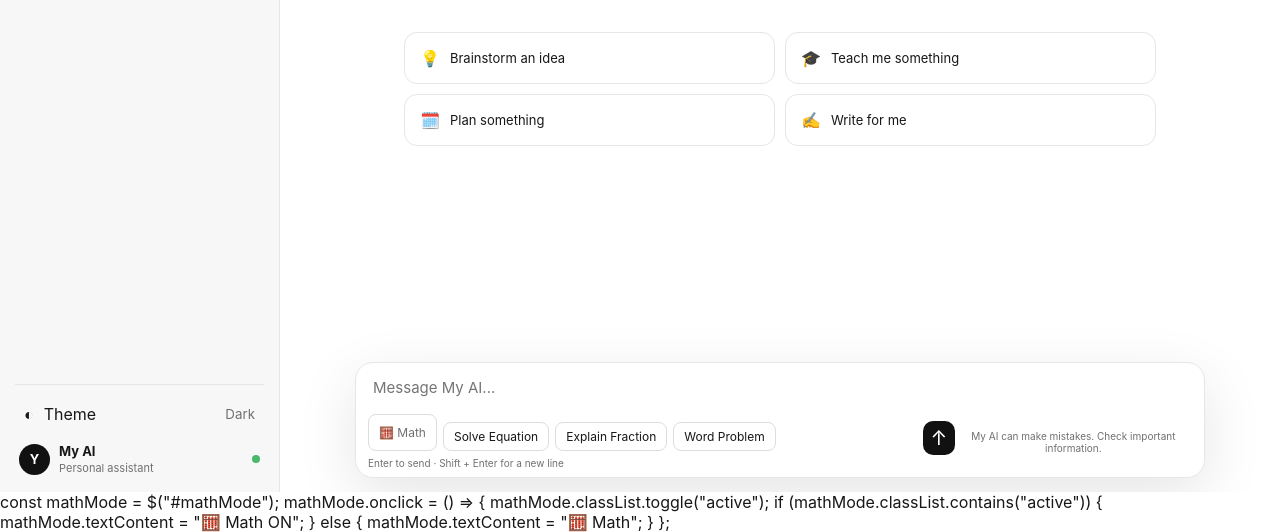
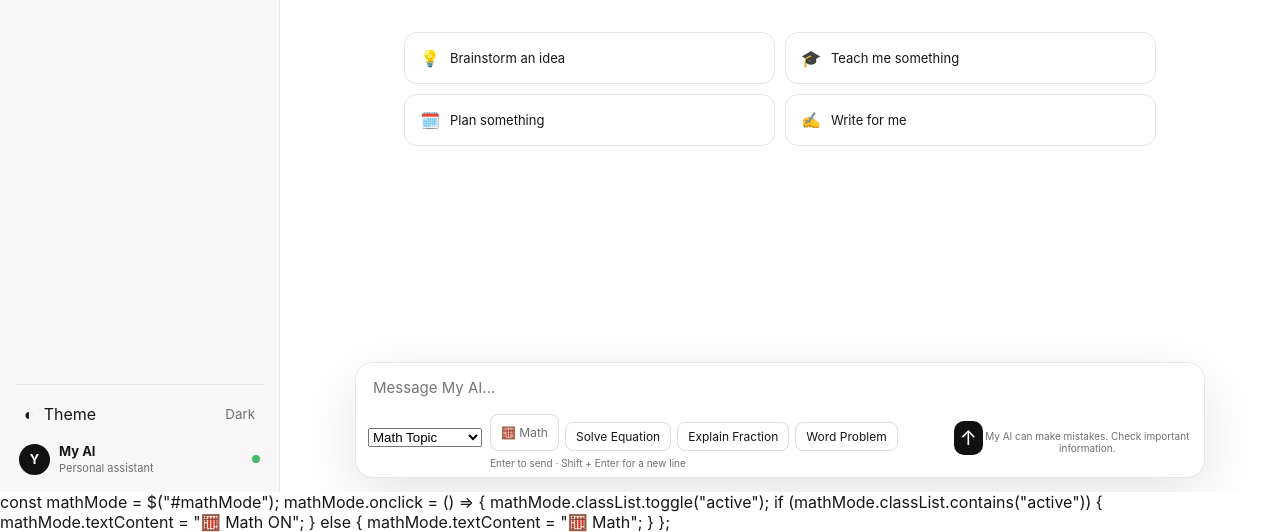
Before and after one commit to sebastiansabillon7-jpg/my-ai-pro, a website: page public/index.html in a window 1280 px wide. Shown: the part 308-840 px from the top of the page. Drawn offline with nearby package versions, Linux system fonts and the light colour scheme.

Commit message:
Update index.html

```diff
--- a/public/index.html
+++ b/public/index.html
@@ -68,6 +68,14 @@
           <textarea id="prompt" rows="1" placeholder="Message My AI..." autocomplete="off"></textarea>
           <div class="composer-bottom">
             <div class="composer-tools">
+              <select id="mathTopic" class="math-topic">
+  <option value="">Math Topic</option>
+  <option value="Algebra">Algebra</option>
+  <option value="Geometry">Geometry</option>
+  <option value="Fractions">Fractions</option>
+  <option value="Trigonometry">Trigonometry</option>
+  <option value="Word Problems">Word Problems</option>
+</select>
               <div id="mathHelp" class="math-help">
               <button type="button" class="tool-btn" id="mathMode">🧮 Math</button>
               <div id="mathHelp" class="math-help">
```
